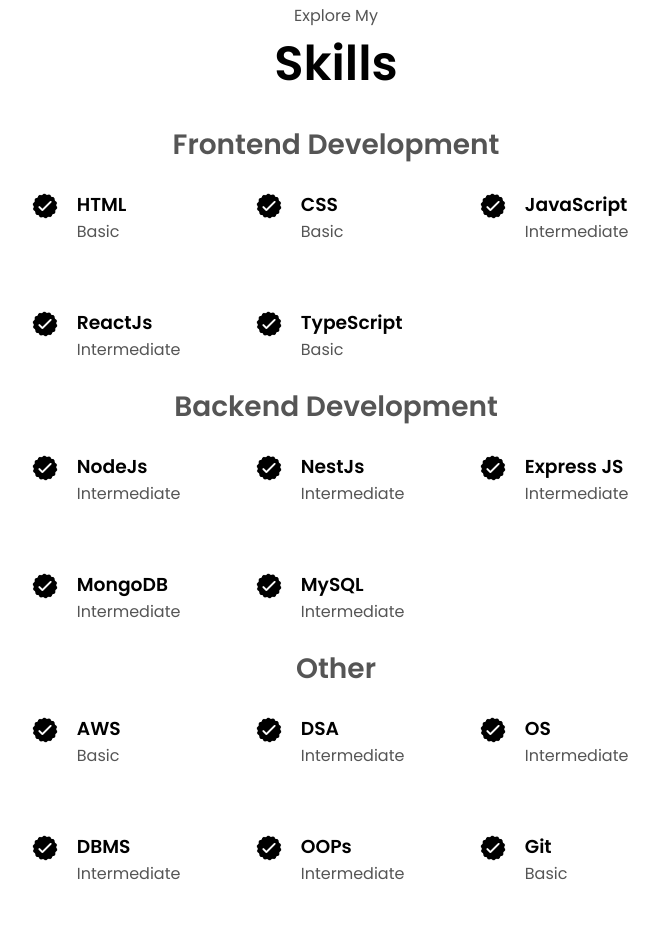
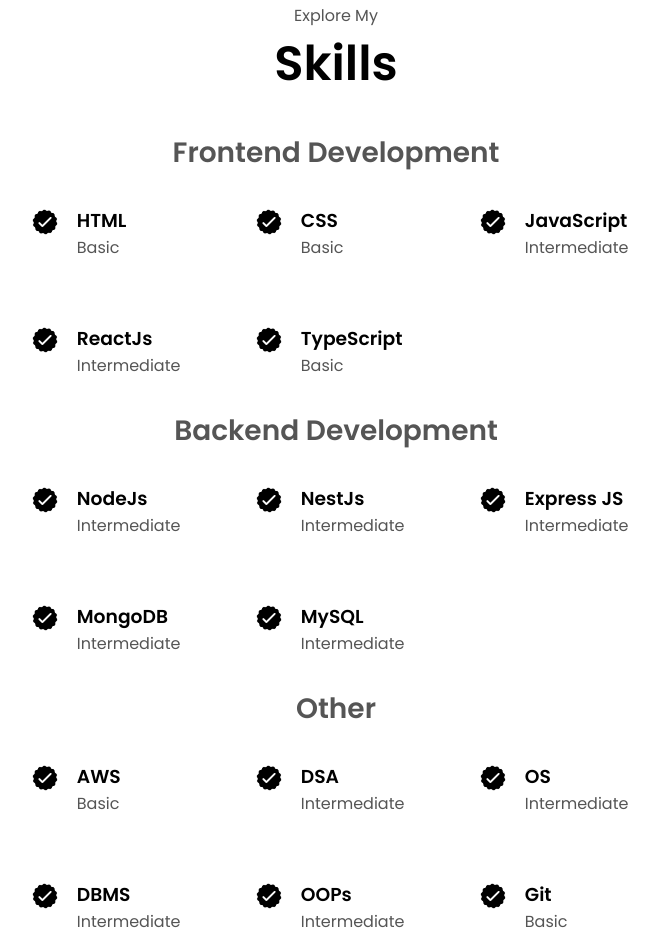
Before and after one commit to Riyaptl/Portfolio, a plain HTML site: page index.html in a window 1280 px wide. Shown: the part 1817-2747 px from the top of the page, without its empty margins (304-963 px from the left). Drawn offline with Linux system fonts and the light colour scheme.

Commit message:
fix. spacing in skills

```diff
--- a/index.html
+++ b/index.html
@@ -149,7 +149,7 @@
       <p class="section__text__p1">Explore My</p>
       <h1 class="title">Skills</h1>
       <div class="experience-details-container">
-            <h2 class="experience-sub-title">Frontend Development</h2>
+            <h2 class="skills-sub-title">Frontend Development</h2>
             <div class="article-container">
               <article>
                 <img
@@ -207,7 +207,7 @@
                 </div>
               </article>
             </div>
-            <h2 class="experience-sub-title">Backend Development</h2>
+            <h2 class="skills-sub-title">Backend Development</h2>
             <div class="article-container">
               <article>
                 <img
@@ -265,7 +265,7 @@
                 </div>
               </article>
             </div>
-            <h2 class="experience-sub-title">Other</h2>
+            <h2 class="skills-sub-title">Other</h2>
             <div class="article-container">
               <article>
                 <img
--- a/mediaQueries.css
+++ b/mediaQueries.css
@@ -150,6 +150,9 @@
   .experience-sub-title {
     font-size: 1.25rem;
   }
+  .skills-sub-title {
+    font-size: 1.25rem;
+  }
   .logo {
     font-size: 1.5rem;
   }
--- a/style.css
+++ b/style.css
@@ -390,6 +390,13 @@ section {
   align-self: center;
 }
 
+.skills-sub-title {
+  color: rgb(85, 85, 85);
+  font-weight: 600;
+  font-size: 1.75rem;
+  margin: 2rem 0;
+  align-self: center;
+}
 .experience-details-container {
   display: flex;
   justify-content: center;
```
